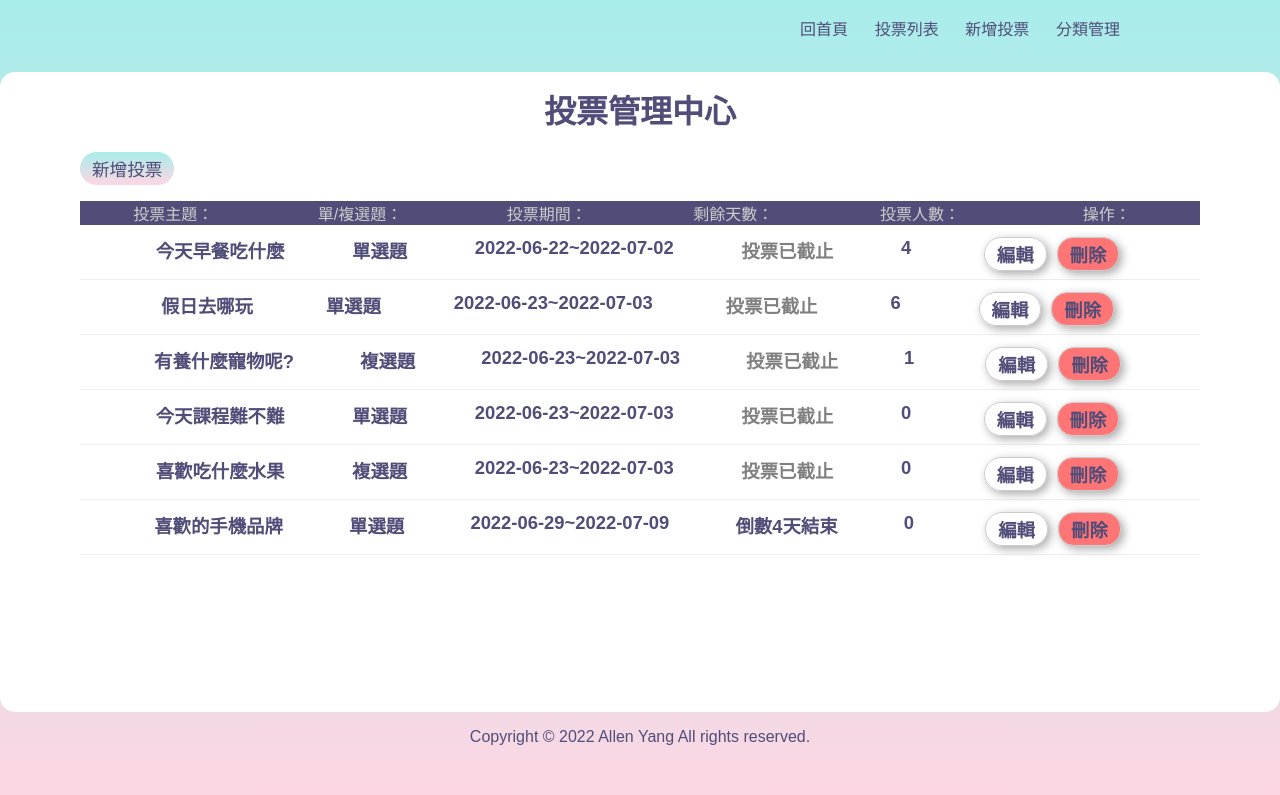
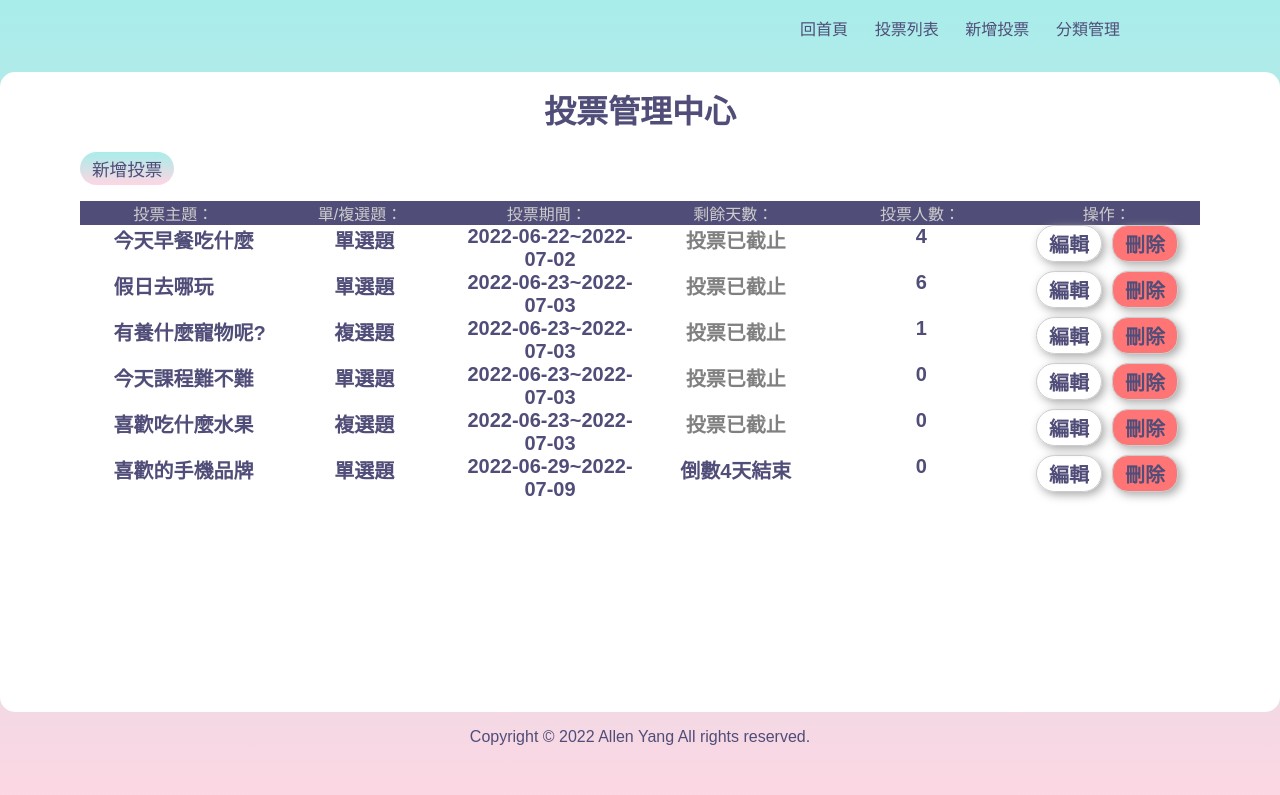
Before and after one commit to AllenYangNCTU/Electroral_System, a PHP site: page /back.php in a window 1280 px wide. Shown: the top 795 px of the page. Run offline with PHP 8.4, Linux system fonts and the light colour scheme; data comes from the database, SQL or seed files in the repository.

Commit message:
改善後台介面排版改善後台介面排版

```diff
--- a/back.php
+++ b/back.php
@@ -1,4 +1,5 @@
-<?php include_once "./api/base.php";  // 因為要使用到資料庫 所以在最開端先引入 ?>
+<?php include_once "./api/base.php";  // 因為要使用到資料庫 所以在最開端先引入
+?>
 
 <!DOCTYPE html>
 <html lang="en">
@@ -9,6 +10,32 @@
   <meta name="viewport" content="width=device-width, initial-scale=1.0">
   <title>投票管理中心</title>
   <link rel="stylesheet" href="./css/back.css">
+  <style>
+    .subject_container {
+      display: flex;
+      justify-content: space-evenly;
+      /* float: left; */
+    }
+
+    .subject_li {
+      width: calc(100% / 5);
+      display: inline-block;
+      text-align: center;
+      font-weight: bold;
+      font-size: 20px;
+      /* margin-left: 4%; */
+    }
+
+    .subject_li_title {
+      width: calc(100% / 5);
+      display: inline-block;
+      text-align: left;
+      font-weight: bold;
+      font-size: 20px;
+      /* margin-left: 4%; */
+      padding-left: 3%;
+    }
+  </style>
 </head>
 
 <body>
@@ -23,13 +50,13 @@
     <h1>投票管理中心</h1>
 
     <?php
-      if(isset($_GET['do'])){//如果有取得do這個頁面的話執行
-        $file="./back/".$_GET['do'].".php";//導向網址
-      }
+    if (isset($_GET['do'])) { //如果有取得do這個頁面的話執行
+      $file = "./back/" . $_GET['do'] . ".php"; //導向網址
+    }
 
-      if(isset($file) && file_exists($file)){//判斷如果有檔案在載入
-        include $file;
-      }else{
+    if (isset($file) && file_exists($file)) { //判斷如果有檔案在載入
+      include $file;
+    } else {
     ?>
       <button class=btn onclick="location.href='?do=add_vote'">新增投票</button><!-- get傳值檔案名稱 -->
 
@@ -44,39 +71,39 @@
             <div>操作：</div>
           </li>
           <?php
-          $subjects=all('subjects'); //取得所有投票列表
-          foreach($subjects as $subject){//使用迴圈印內容
-            echo "<li class='list-items'>";
-            echo "<div>{$subject['subject']}</div>";//只取得欄位
+          $subjects = show_table_contents('subjects'); //取得所有投票列表
+          foreach ($subjects as $subject) { //使用迴圈印內容
+            echo "<div class='subject_container'>";
+            echo "<div class='subject_li_title'>{$subject['subject']}</div>"; //只取得欄位
 
-            if($subject['multiple']==0){
-              echo "<div class='text-center'>單選題</div>";
-            }else{
-              echo "<div class='text-center'>複選題</div>";
+            if ($subject['multiple'] == 0) {
+              echo "<div class='subject_li'>單選題</div>";
+            } else {
+              echo "<div class='subject_li'>複選題</div>";
             }
 
-            echo "<div class='text-center'>";//投票開始與結束時間
-            echo $subject['start']. "~" .$subject['end'];
+            echo "<div class='subject_li'>"; //投票開始與結束時間
+            echo $subject['start'] . "~" . $subject['end'];
             echo "</div>";
 
-            echo "<div class='text-center'>";//投票剩餘天數
-              $today=strtotime("now");
-              $end=strtotime($subject['end']);
-              if(($end-$today)>0){//如果投票還在進行
-                $remain=floor(($end-$today)/(60*60*24));
-                echo "倒數".$remain."天結束";
-              }else{//如果投票已經截止
-                echo "<span style='color:grey;'>投票已截止</span>";
-              }
+            echo "<div class='subject_li'>"; //投票剩餘天數
+            $today = strtotime("now");
+            $end = strtotime($subject['end']);
+            if (($end - $today) > 0) { //如果投票還在進行
+              $remain = floor(($end - $today) / (60 * 60 * 24));
+              echo "倒數" . $remain . "天結束";
+            } else { //如果投票已經截止
+              echo "<span style='color:grey;'>投票已截止</span>";
+            }
             echo "</div>";
 
-            echo "<div class='text-center'>{$subject['total']}</div>";//投票總人數
+            echo "<div class='subject_li'>{$subject['total']}</div>"; //投票總人數
 
-            echo "<div class='text-center'>";//操作區
+            echo "<div class='subject_li'>"; //操作區
             echo "<a class='edit' href='?do=edit&id={$subject['id']}'>編輯</a>";
             echo "<a class='del' href='?do=del&id={$subject['id']}'>刪除</a>";
             echo "</div>";
-            echo "</li>";
+            echo "</div>";
           }
           ?>
 
@@ -84,7 +111,7 @@
       </div>
 
     <?php
-      }
+    }
     ?>
 
 
```
